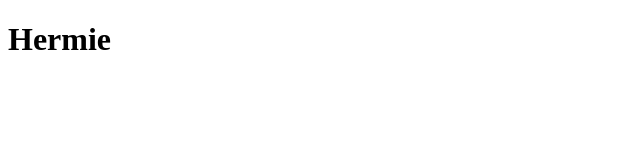
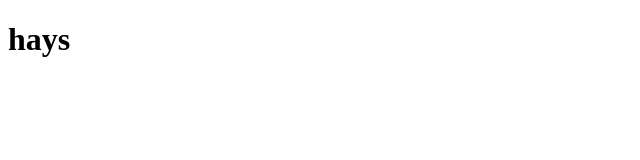
Before and after one commit to ManguKa/3-F-Canilao, a plain HTML site: page index.html in a window 1280 px wide. Shown: the whole page, without its empty margins (0-640 px from the left). Drawn offline with Linux system fonts and the light colour scheme.

Commit message:
feature/lab

```diff
--- a/index.html
+++ b/index.html
@@ -6,6 +6,6 @@
     <title>Document</title>
 </head>
 <body>
-    <h1> Hermie </h1>
+    <h1>hays</h1>
 </body>
 </html>
```
